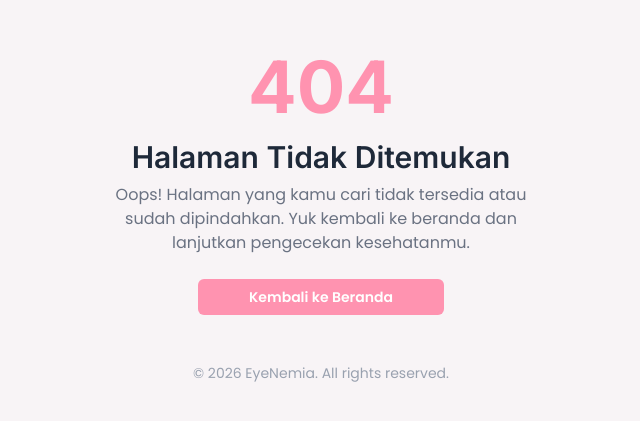
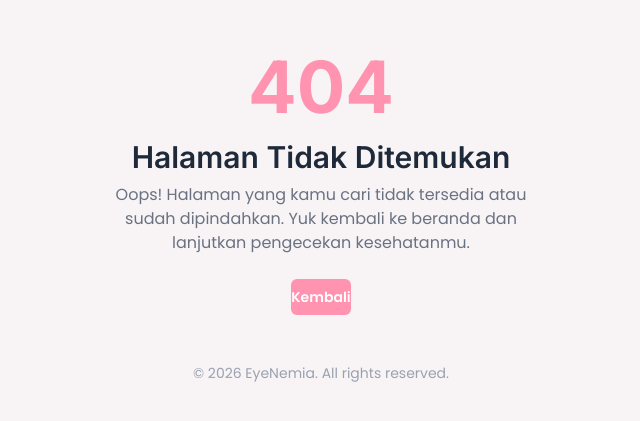
Before and after one commit to HamdiHarahap/eye-nemia, a React (Vite) app: page /screening in a window 1280 px wide. Shown: the part 183-604 px from the top of the page, without its empty margins (319-959 px from the left). Built offline with nearby package versions, Linux system fonts and the light colour scheme.

Commit message:
mengubah teks pada tombol

```diff
--- a/src/pages/NotFoundPage.jsx
+++ b/src/pages/NotFoundPage.jsx
@@ -5,7 +5,7 @@ const NotFoundPage = () => {
   useDocumentTitle('Halaman Tidak Ditemukan | EyeNemia');
 
   return (
-    <div className="min-h-screen flex flex-col items-center justify-center bg-[#f8f4f6] px-6 text-center">
+    <div className="min-h-screen flex flex-col items-center justify-center bg-[#f8f4f6] px-4 text-center">
       <h1 className="text-7xl font-bold text-[#FF93B0] mb-4">404</h1>
       <h2 className="text-2xl md:text-3xl font-semibold text-gray-800 mb-2">
         Halaman Tidak Ditemukan
@@ -14,8 +14,8 @@ const NotFoundPage = () => {
         Oops! Halaman yang kamu cari tidak tersedia atau sudah dipindahkan. Yuk
         kembali ke beranda dan lanjutkan pengecekan kesehatanmu.
       </p>
-      <div className="w-[20%]">
-        <Button url="/">Kembali ke Beranda</Button>
+      <div className="w-fit">
+        <Button url="/">Kembali</Button>
       </div>
       <div className="mt-12 text-sm text-gray-400">
         <p>&copy; {new Date().getFullYear()} EyeNemia. All rights reserved.</p>
```
